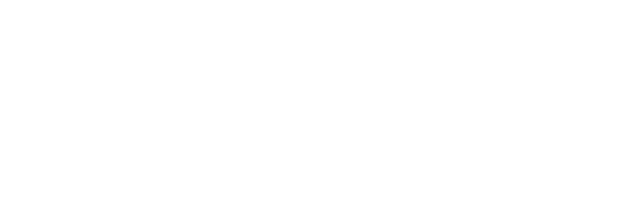
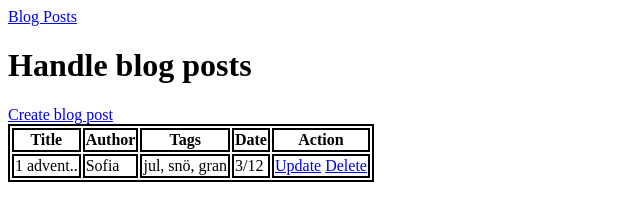
Before and after one commit to solisko/gruppuppgift-webbk, a plain HTML site: page admin/index.html in a window 1280 px wide. Shown: the whole page, without its empty margins (0-640 px from the left). Drawn offline with Linux system fonts and the light colour scheme.

Commit message:
html css

```diff
--- a/admin/css/style.css
+++ b/admin/css/style.css
@@ -0,0 +1,7 @@
+body{
+
+}
+
+table, th, td{
+    border: 2px solid black;
+}
--- a/admin/index.html
+++ b/admin/index.html
@@ -2,10 +2,45 @@
 <head>
     <meta charset="UTF-8">
     <meta name="viewport" content="width=device-width, initial-scale=1.0">
-    <title>Document</title>
+    <title>Admin</title>
     <link rel="stylesheet" href="css/style.css">
 </head>
 <body>
-    <script src="js/manage-posts.js"></script>
+    <main>
+        <nav id="top-link-sec">
+            <a href="index.html">Blog Posts</a>
+        </nav>
+
+        <header id="handle-header">
+        <h1>Handle blog posts</h1>
+        </header>
+
+        <section id="create-link-sec">
+            <a href="create-post.html">Create blog post</a>
+        </section>
+
+        <table id="table">
+            <thead id="table-head">
+                <th>Title</th>
+                <th>Author</th>
+                <th>Tags</th>
+                <th>Date</th>
+                <th>Action</th>
+            </thead>
+            <tbody id="table-body">
+                <tr>
+                    <td>1 advent..</td>
+                    <td>Sofia</td>
+                    <td>jul, snö, gran</td>
+                    <td>3/12</td>
+                    <td>
+                        <a href="update-post.html">Update</a>
+                        <a href="#">Delete</a>
+                    </td>
+                </tr>
+            </tbody>
+        </table>
+    </main>
+<script src="js/manage-posts.js"></script>
 </body>
 </html>
```
Also changed, not shown: admin/create-post.html (+1 -1 lines), admin/update-post.html (+1 -1 lines).
